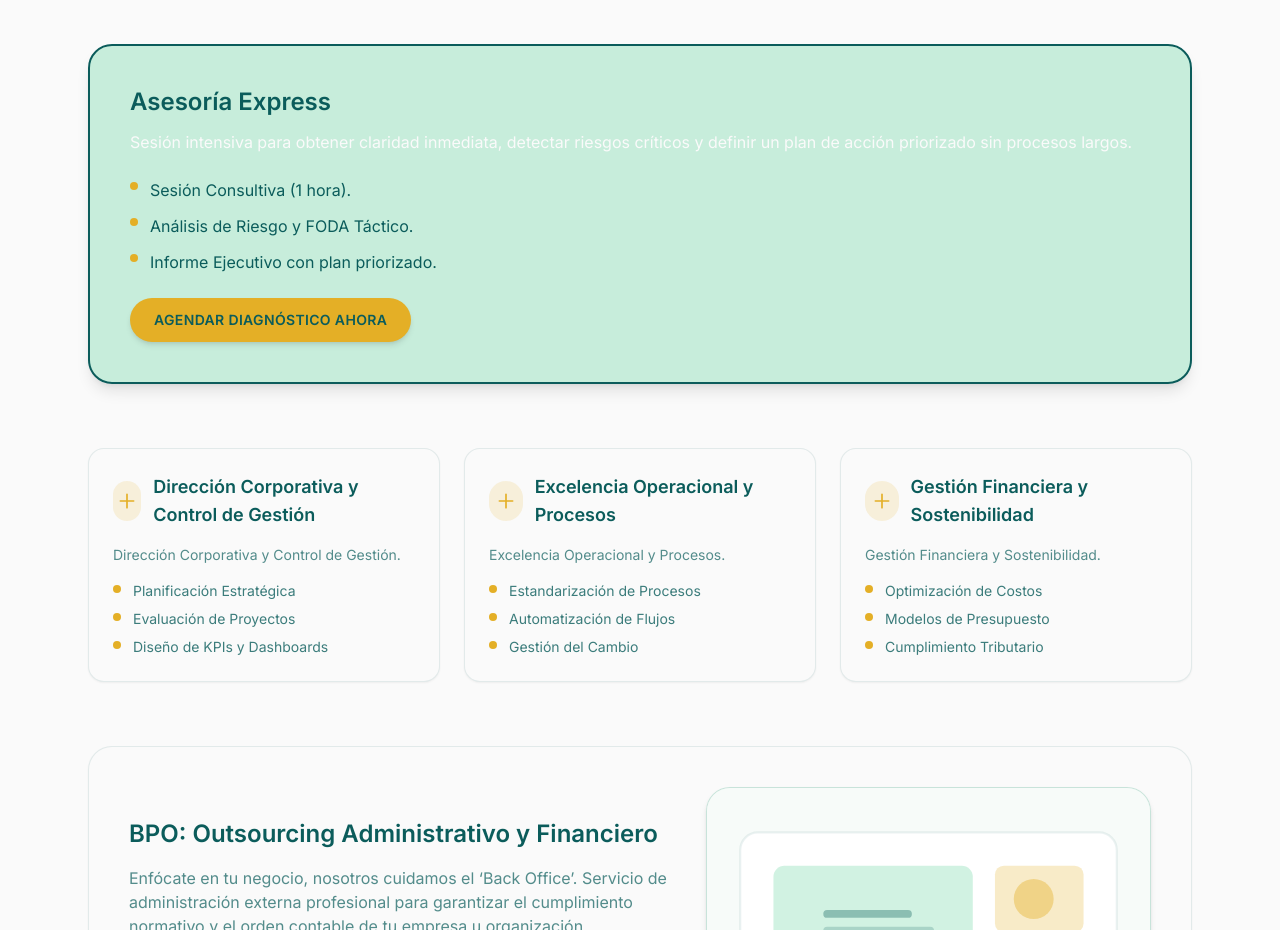
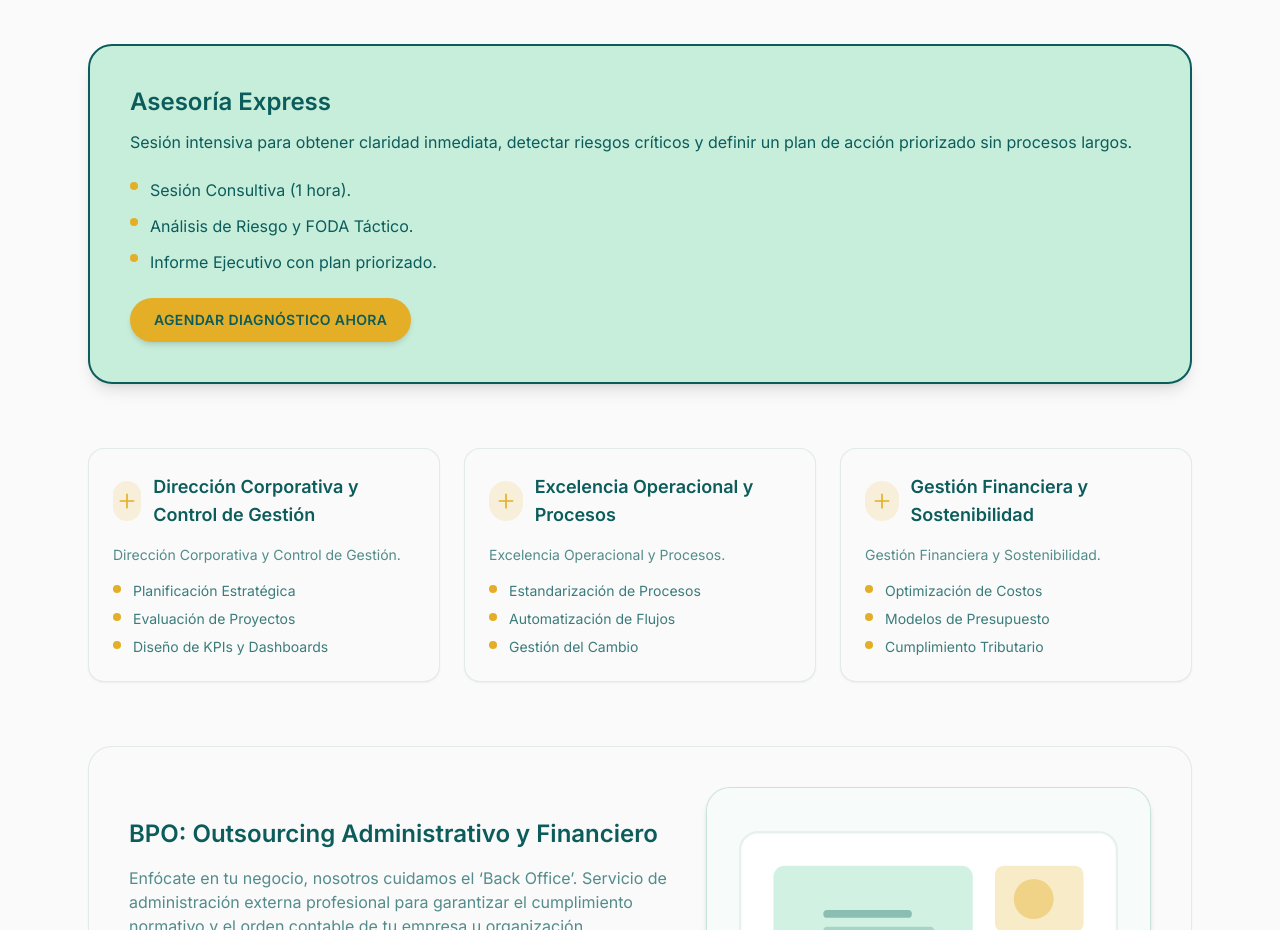
Before and after one commit to medinabenjamin/landing_page_test, a Next.js app: page / in a window 1280 px wide. Shown: the part 900-1830 px from the top of the page. Built offline with nearby package versions, Linux system fonts and the light colour scheme.

Commit message:
Fix advisory card text colors

```diff
--- a/src/components/ServicesSection.tsx
+++ b/src/components/ServicesSection.tsx
@@ -69,32 +69,32 @@ export default function ServicesSection() {
         </Reveal>
 
         <Reveal
-          className="rounded-3xl border-2 border-[#0B5C5B] bg-[#B3E9CF]/70 p-8 text-[#0B5C5B] shadow-lg md:p-10"
+          className="rounded-3xl border-2 border-brand bg-support/70 p-8 text-brand shadow-lg md:p-10"
           sectionId="servicios"
         >
           <div className="flex flex-col gap-6">
             <div>
-              <h3 className="text-2xl font-semibold text-[#0B5C5B]">
+              <h3 className="text-2xl font-semibold text-brand">
                 Asesoría Express
               </h3>
-              <p className="mt-3 text-base text-[#0B5C5B]">
+              <p className="mt-3 text-base text-brand">
                 Sesión intensiva para obtener claridad inmediata, detectar
                 riesgos críticos y definir un plan de acción priorizado sin
                 procesos largos.
               </p>
             </div>
-            <ul className="grid gap-3 text-sm text-[#0B5C5B] md:text-base">
+            <ul className="grid gap-3 text-sm text-brand md:text-base">
               {diagnosticItems.map((item) => (
                 <li key={item} className="flex gap-3">
-                  <span className="mt-1 h-2 w-2 flex-none rounded-full bg-[#E4AF26]" />
-                  <span className="text-[#0B5C5B]">{item}</span>
+                  <span className="mt-1 h-2 w-2 flex-none rounded-full bg-accent" />
+                  <span className="text-brand">{item}</span>
                 </li>
               ))}
             </ul>
             <div>
               <button
                 type="button"
-                className="rounded-full bg-[#E4AF26] px-6 py-3 text-sm font-semibold uppercase tracking-wide text-[#0B5C5B] shadow-md transition hover:-translate-y-0.5 hover:shadow-lg"
+                className="rounded-full bg-accent px-6 py-3 text-sm font-semibold uppercase tracking-wide text-brand shadow-md transition hover:-translate-y-0.5 hover:shadow-lg"
               >
                 AGENDAR DIAGNÓSTICO AHORA
               </button>
```
